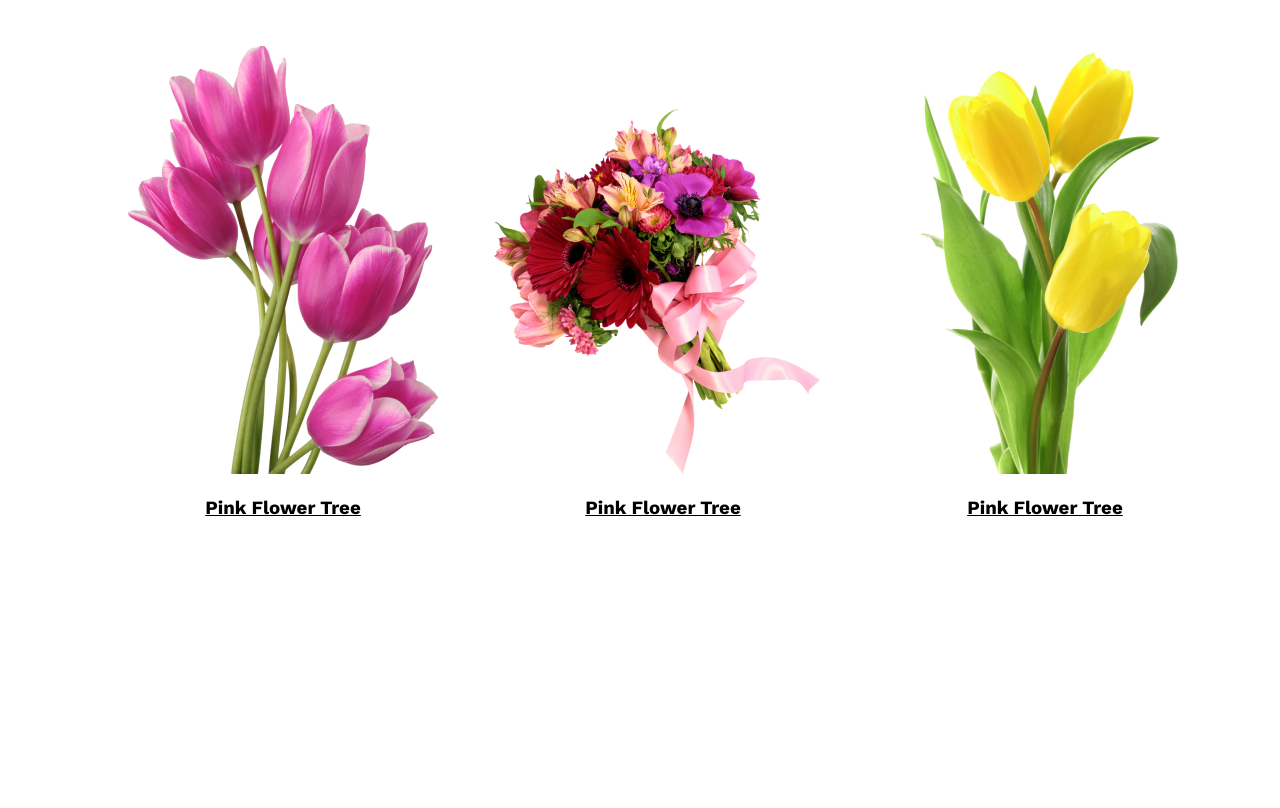
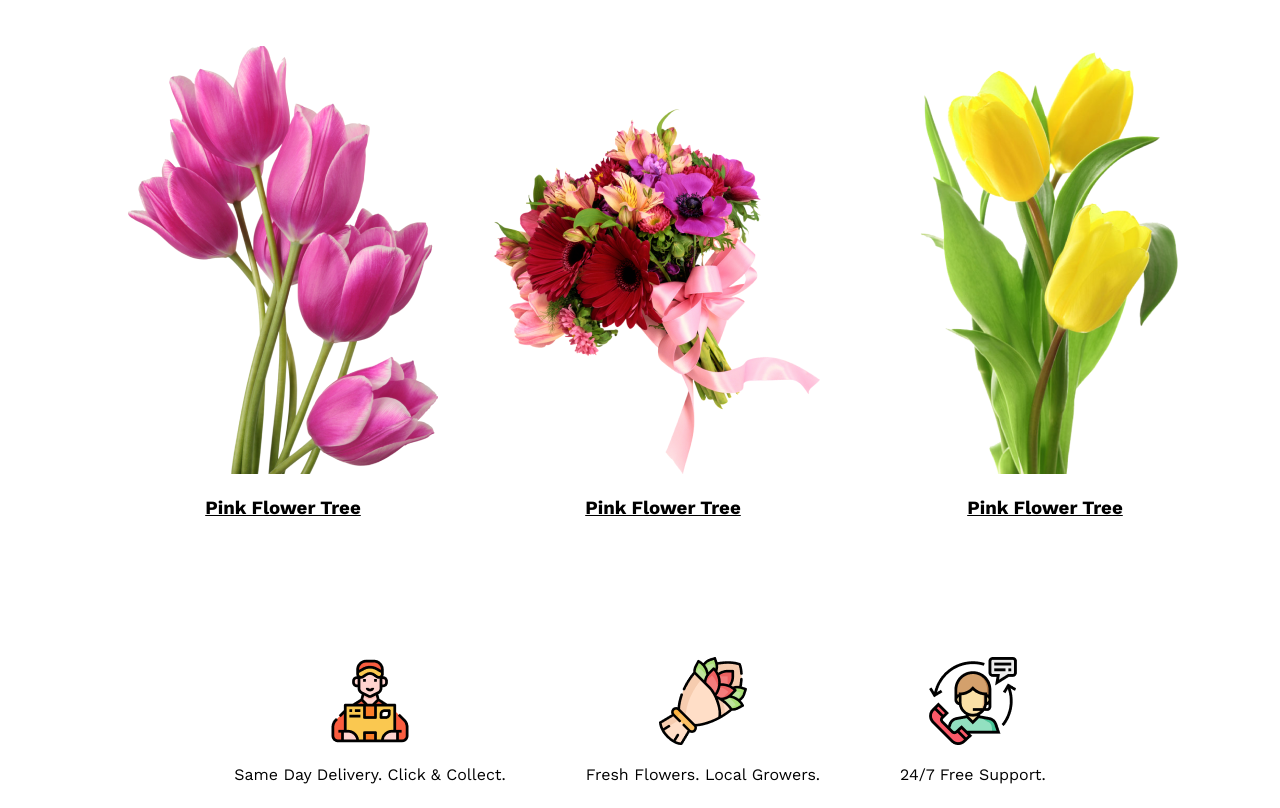
Before and after one commit to brinto-swe/flower-shop-assignment, a plain HTML site: page index.html in a window 1280 px wide. Shown: the part 1605-2413 px from the top of the page. Before the commit the page ends 2262 px from the top, so only its background shows below. Drawn offline with nearby package versions, Linux system fonts and the light colour scheme.

Commit message:
help section added

```diff
--- a/index.html
+++ b/index.html
@@ -9,7 +9,7 @@
     <link rel="stylesheet" href="./style.css">
 </head>
 <body>
-    <!-- Header Section  -->
+    <!-- Header Section/First Section  -->
     <header class="header">
         <div class="header-info">
             <h3 class="header-headline">Let's make beautiful flowers a part of your life.</h3>
@@ -40,6 +40,21 @@
                 <h3><u>Pink Flower Tree</u></h3>
             </div>
         </section>
+        <!-- Help Section  -->
+        <section class="help-section">
+            <div class="parent-logo">
+                <img src="./Flowers/Group 57.png" alt="" srcset="">
+                <p>Same Day Delivery. Click & Collect.</p>
+            </div>
+            <div class="parent-logo">
+                <img src="./Flowers/Group 58.png" alt="" srcset="">
+                <p>Fresh Flowers. Local Growers.</p>
+            </div>
+            <div class="parent-logo">
+                <img src="./Flowers/Group 59.png" alt="" srcset="">
+                <p>24/7 Free Support.</p>
+            </div>
+        </section>
     </main>
     <footer>
 
--- a/style.css
+++ b/style.css
@@ -65,3 +65,14 @@ body {
 .parent-flower{
     text-align: center;
 }
+
+
+/* Help Section  */
+.help-section{
+    display: flex;
+    justify-content: center;
+    gap: 80px;
+}
+.parent-logo{
+    text-align: center;
+}
```
